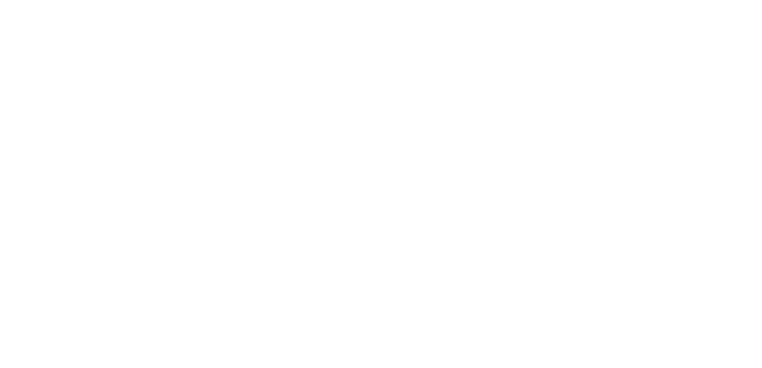
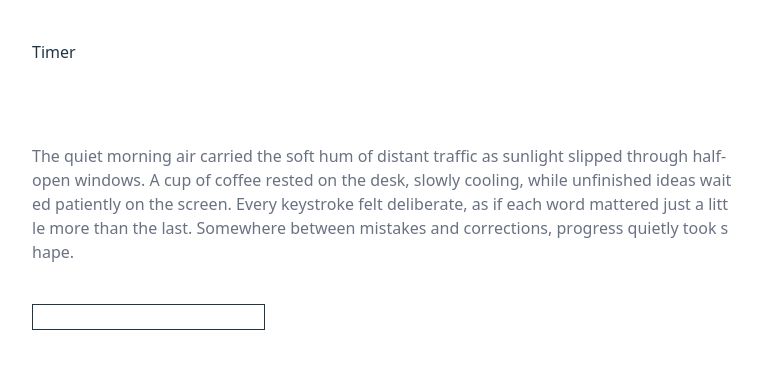
Before and after one commit to satishgowda28/interview_react, a React (Vite) app: page /typewriter in a window 1280 px wide. Before the commit this address had no page. Shown: the top 368 px of the page, without its empty margins (258-1020 px from the left). Built offline with nearby package versions, Linux system fonts and the light colour scheme.

Commit message:
typing in wip

```diff
--- a/package.json
+++ b/package.json
@@ -13,6 +13,7 @@
     "@tailwindcss/vite": "^4.1.14",
     "@tanstack/react-query": "^5.90.11",
     "axios": "^1.13.2",
+    "clsx": "^2.1.1",
     "react": "^19.1.1",
     "react-dom": "^19.1.1",
     "react-icons": "^5.5.0",
--- a/src/App.tsx
+++ b/src/App.tsx
@@ -10,6 +10,7 @@
 import OverLappingCircles from "./pages/overlappingCircles";
 import Pagination from "./pages/pagination";
 import Root from "./pages/rootLayout";
+import Typewriter from "./pages/typewriter";
 
 const queryClient = new QueryClient();
 function App() {
@@ -30,6 +31,7 @@
             <Route path="/nestedcheckbox" element={<NestedCheckbox />} />
             <Route path="/chessmoves" element={<ChessMoves />} />
             <Route path="/pagination" element={<Pagination />} />
+            <Route path="/typewriter" element={<Typewriter />} />
           </Route>
         </Routes>
       </QueryClientProvider>
--- a/src/pages/index.tsx
+++ b/src/pages/index.tsx
@@ -1,10 +1,19 @@
-import { useState } from "react";
+import { useState, type MouseEvent } from "react";
 import "../App.css";
 import reactLogo from "../assets/react.svg";
 import viteLogo from "/vite.svg";
 
 const IndexPage = () => {
   const [count, setCount] = useState(0);
+
+  const mouseOverEvent = (e: MouseEvent) => {
+    console.log(e.currentTarget);
+    console.log(e.target);
+  };
+  const mouseEnterEvent = (e: MouseEvent) => {
+    console.log(e.currentTarget);
+    console.log(e.target);
+  };
   return (
     <>
       <div>
@@ -27,6 +36,18 @@
       <p className="read-the-docs">
         Click on the Vite and React logos to learn more
       </p>
+
+      <div
+        className="w-[300px] h-[300px] border border-white relative"
+        onMouseOver={mouseOverEvent}
+        // onMouseEnter={mouseEnterEvent}
+      >
+        <div
+          className="absolute w-10 h-10 border border-green-600 left-0 top-0"
+          onMouseOver={mouseOverEvent}
+          // onMouseEnter={mouseEnterEvent}
+        ></div>
+      </div>
     </>
   );
 };
--- /dev/null
+++ b/src/pages/typewriter/_const/index.ts
@@ -0,0 +1,2 @@
+export const TEXT =
+  "The quiet morning air carried the soft hum of distant traffic as sunlight slipped through half-open windows. A cup of coffee rested on the desk, slowly cooling, while unfinished ideas waited patiently on the screen. Every keystroke felt deliberate, as if each word mattered just a little more than the last. Somewhere between mistakes and corrections, progress quietly took shape.";
--- /dev/null
+++ b/src/pages/typewriter/_types.ts
@@ -0,0 +1,5 @@
+export enum TEXT_STATUS {
+  UNTYPED = "untyped",
+  CORRECT = "correct",
+  IN_CORRECT = "inCorrect",
+}
--- /dev/null
+++ b/src/pages/typewriter/index.tsx
@@ -0,0 +1,71 @@
+import clsx from "clsx";
+import { useState, type ChangeEvent } from "react";
+import { TEXT } from "./_const";
+import { TEXT_STATUS } from "./_types";
+
+const initalText = TEXT.split("").map((char) => ({
+  char: char,
+  status: TEXT_STATUS.UNTYPED,
+}));
+console.log(initalText);
+const Typewriter = () => {
+  const [textArray, setTextArray] = useState(() => initalText);
+  const [inputValue, setInputValue] = useState("");
+
+  const onTextType = (e: ChangeEvent<HTMLInputElement>) => {
+    const value = e.target.value;
+    let mistakeFound = false;
+    const updateTextArray = textArray.map(({ char }, i) => {
+      let status = TEXT_STATUS.UNTYPED;
+      if (i < value.length) {
+        if (mistakeFound) {
+          status = TEXT_STATUS.IN_CORRECT;
+        } else if (value[i] === char) {
+          status = TEXT_STATUS.CORRECT;
+          mistakeFound = false;
+        } else {
+          status = TEXT_STATUS.IN_CORRECT;
+          mistakeFound = true;
+        }
+      }
+      return {
+        char,
+        status,
+      };
+    });
+    setTextArray(updateTextArray);
+    setInputValue(value);
+  };
+  return (
+    <div className="w-full max-w-[700px] mx-auto flex flex-col items-start">
+      <div className="py-10">Timer</div>
+      <div className="py-10 flex flex-wrap select-none">
+        {textArray.map(({ char, status }, i) =>
+          char !== " " ? (
+            <span
+              key={`${char}_${i}`}
+              className={clsx({
+                "text-gray-500": status === TEXT_STATUS.UNTYPED,
+                "text-green-500": status === TEXT_STATUS.CORRECT,
+                "text-red-500": status === TEXT_STATUS.IN_CORRECT,
+              })}
+              data-status={status}
+            >
+              {char}
+            </span>
+          ) : (
+            <>&nbsp;</>
+          )
+        )}
+      </div>
+      <input
+        type="text"
+        className="border"
+        onChange={onTextType}
+        value={inputValue}
+      />
+    </div>
+  );
+};
+
+export default Typewriter;
```
Also changed, not shown: 1 other file (tests, documents, lock files or other folders).
